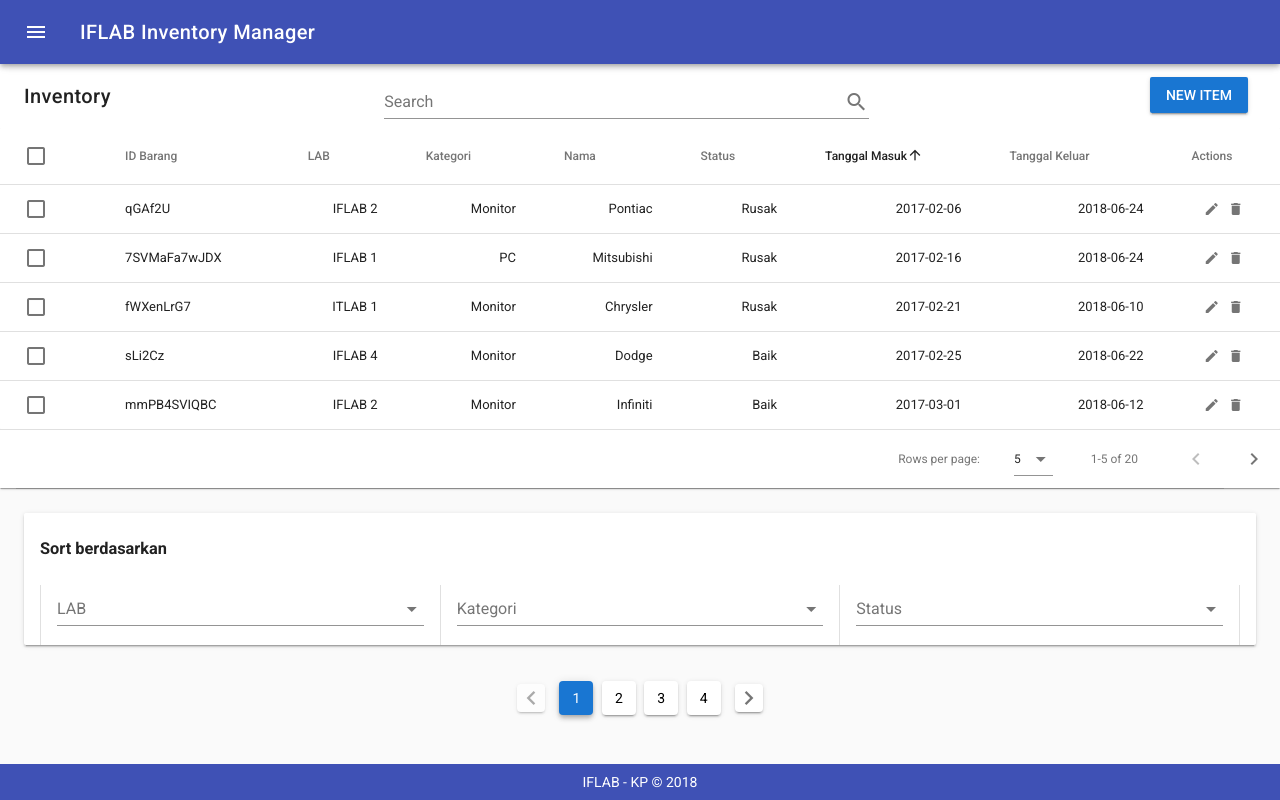
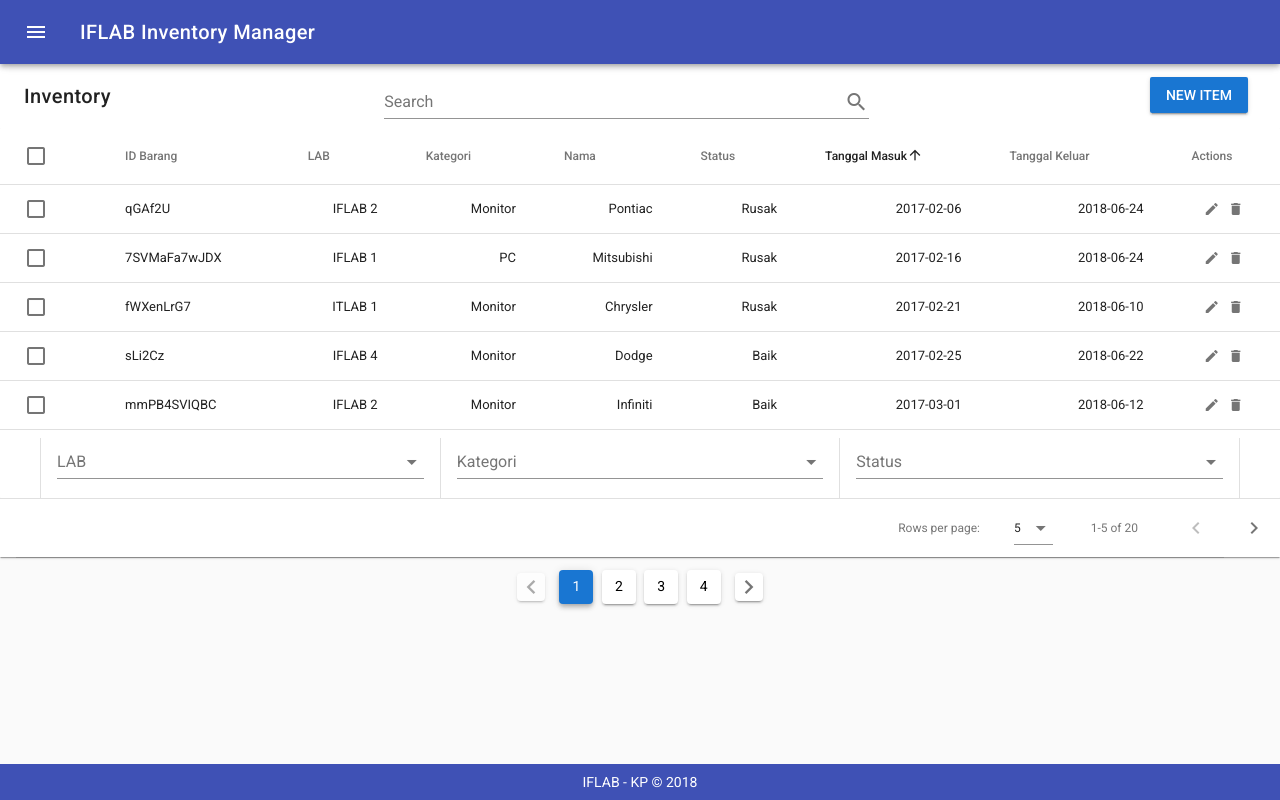
Before and after one commit to IFLABTelkom/inventory-management, a Vue app: page /#/ in a window 1280 px wide. Built offline with nearby package versions, Linux system fonts and the light colour scheme.

Commit message:
moved to footer

```diff
--- a/src/components/MainDashboard.vue
+++ b/src/components/MainDashboard.vue
@@ -1,7 +1,5 @@
 <template>
   <div>
-
-
     <v-toolbar flat color="white">
       <v-toolbar-title>Inventory</v-toolbar-title>
       <v-spacer></v-spacer>
@@ -19,7 +17,6 @@
           <v-card-title>
             <span class="headline">{{ formTitle }}</span>
           </v-card-title>
-
           <v-card-text>
             <v-container grid-list-md>
               <v-layout row wrap>
@@ -110,7 +107,6 @@
               </v-layout>
             </v-container>
           </v-card-text>
-
           <v-card-actions>
             <v-spacer></v-spacer>
             <v-btn color="blue darken-1" flat @click.native="close">Cancel</v-btn>
@@ -129,6 +125,7 @@
       item-key="id"
       v-model="selected"
     >
+      <v-progress-linear slot="progress" color="blue" ></v-progress-linear>
       <template slot="items" slot-scope="props">
         <td>
           <v-checkbox
@@ -137,7 +134,6 @@
           hide-details
           ></v-checkbox>
         </td>
-
         <td>{{ props.item.id }}</td>
         <td class="text-xs-right">{{ props.item.lab }}</td>
         <td class="text-xs-right">{{ props.item.kategori }}</td>
@@ -164,19 +160,15 @@
       <template slot="no-data">
         <v-btn color="primary" @click="initialize">Reset</v-btn>
       </template>
-      <v-alert slot="no-results" :value="true" color="error" icon="warning">
-        Your search for "{{ search }}" found no results.
-      </v-alert>
-    </v-data-table>
-    <v-divider class="mx-3" inset></v-divider>
-    <v-container fluid>
-      <v-card>
-      <v-card-title primary-title>
-        <v-flex>
-          <h3 class="text-sm-left">Sort berdasarkan</h3>
-        </v-flex>
-      </v-card-title>
-      <v-flex xs12 sm12 md12 lg12 d-flex>
+      <template slot="footer">
+        <td colspan="100%">
+        <v-btn color="warning" v-if="selected.length >0">
+          Delete Selected
+        </v-btn>
+        <span v-for="item in selected" :key="item.id">
+        {{item}}
+        </span>
+        <v-flex xs12 sm12 md12 lg12 d-flex>
         <v-divider
           class="mx-3"
           inset
@@ -213,15 +205,19 @@
           vertical
         ></v-divider>
       </v-flex>
-    </v-card>
-    </v-container>
-
+        </td>
+      </template>
+      <v-alert slot="no-results" :value="true" color="error" icon="warning">
+        Your search for "{{ search }}" found no results.
+      </v-alert>
+    </v-data-table>
+    <v-divider class="mx-3" inset></v-divider>
     <div class="text-xs-center pt-2">
       <v-pagination v-model="pagination.page" :length="pages"></v-pagination>
     </div>
-    <span v-for="item in selected" :key="item.id">
+    <!-- <span v-for="item in selected" :key="item.id">
       {{item}}
-    </span>
+    </span> -->
   </div>
 </template>
 <script>
@@ -284,7 +280,6 @@ export default {
       tgl_keluar: ''
     }
   }),
-
   computed: {
     formTitle() {
       return this.editedIndex === -1 ? 'New Item' : 'Edit Item'
@@ -299,17 +294,14 @@ export default {
       return Math.ceil(this.pagination.totalItems / this.pagination.rowsPerPage)
     }
   },
-
   watch: {
     dialog(val) {
       val || this.close()
     }
   },
-
   created() {
     this.initialize()
   },
-
   methods: {
     initialize() {
       this.inventory = [
@@ -507,12 +499,6 @@ export default {
         this.inventory.splice(index, 1)
     },
     deleteSelected(selected) {
-      // this.inventory.filter(item => !selected.includes(item.id))
-      // for (let index = 0; index < selected.length; index++) {
-      //   // const element = array[index];
-      //   deleteItem(selected)
-
-      // }
       console.log(selected)
     },
     close() {
```
